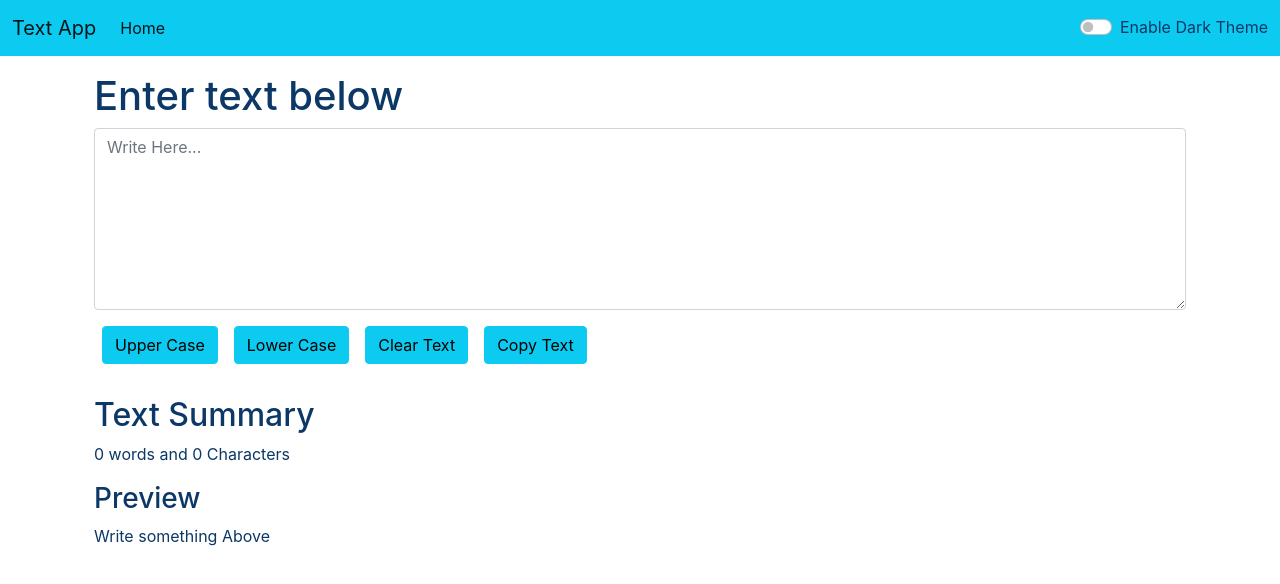
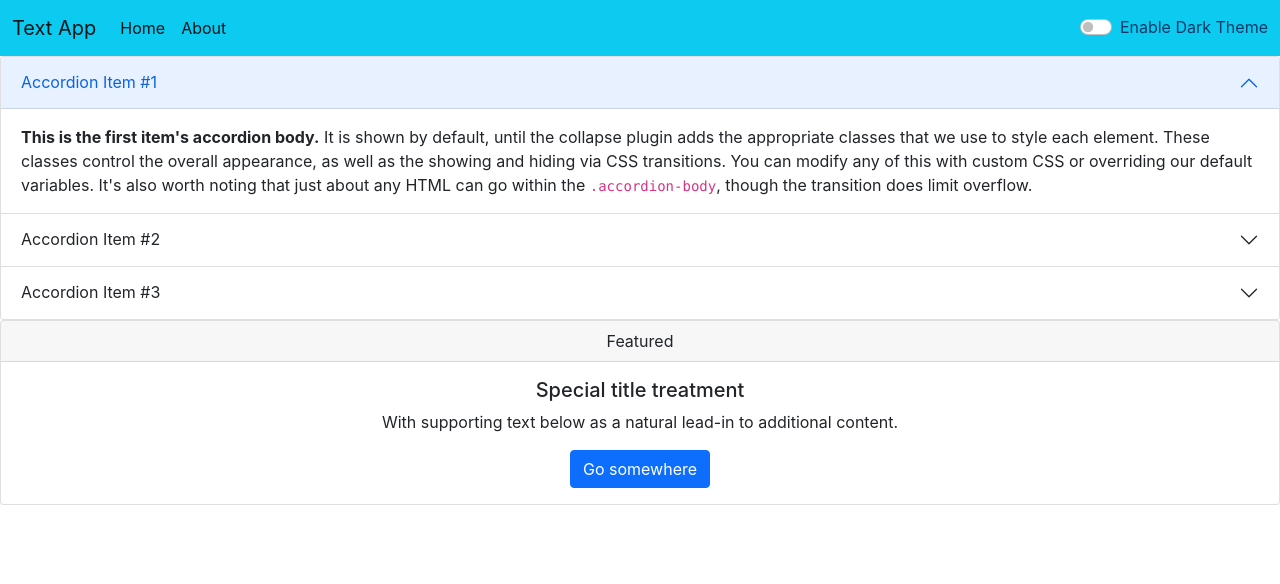
Before and after one commit to rahul-arakka/React_course, a React (Create React App) app: page /about in a window 1280 px wide. Shown: the top 584 px of the page. Built offline with nearby package versions, Linux system fonts and the light colour scheme.

Commit message:
Added Routes in Reacr App

```diff
--- a/package.json
+++ b/package.json
@@ -8,6 +8,7 @@
     "@testing-library/user-event": "^13.5.0",
     "react": "^17.0.2",
     "react-dom": "^17.0.2",
+    "react-router-dom": "^6.2.1",
     "react-scripts": "5.0.0",
     "web-vitals": "^2.1.4"
   },
--- a/src/App.js
+++ b/src/App.js
@@ -1,30 +1,41 @@
-import React ,{useState} from 'react'
+import React, { useState } from "react";
 import "./App.css"; // Import/add any file like this
-import Navbar from './components/Navbar'
+import Navbar from "./components/Navbar";
 import Textform from "./components/Textform";
+import About from "./components/About";
+import Footer from "./components/Footer";
+import {Routes, Route, Link } from "react-router-dom";
 
 function App() {
+  const [mode, setMode] = useState("light");
 
-  const [mode, setMode] = useState('light');
-
-  const changeMode = ()=>{
-    if(mode === 'light'){
-      setMode('dark')
-      document.body.style.backgroundColor = '#0b3866'
+  const changeMode = () => {
+    if (mode === "light") {
+      setMode("dark");
+      document.body.style.backgroundColor = "#0b3866";
+    } else {
+      setMode("light");
+      document.body.style.backgroundColor = "white";
     }
-    else{
-      setMode('light')
-      document.body.style.backgroundColor = 'white'
-    }
-  }
+  };
   return (
     <>
-      {/* <Navbar/> */}
-      {/* Props can be of anytype which we know in JS like 'string', 'array' ,'object' , etc */}
-      <Navbar title="Text App" item = "Home" mode={mode} changemode={changeMode} /> {/*  Here 'title' and 'item' are the props passed to Navbar */}
-      <div className="container">
+      {/* <div className="container">
         <Textform heading="Enter text below" mode = {mode}/>
-      </div>
+      </div> */}
+      {/* <Navbar
+        title="Text App"
+        item="Home"
+        mode={mode}
+        changemode={changeMode}
+      /> */}
+      <Navbar title="Text App" item="Home" mode={mode} changemode={changeMode} />
+      <Routes>
+          <Route path="/about" element={<About />} ></Route>
+          <Route path="/" element={<Textform heading="Enter text below" mode={mode} />}></Route>
+      </Routes>
+      <Footer/>
+
     </>
   );
 }
--- /dev/null
+++ b/src/components/About.js
@@ -0,0 +1,103 @@
+import React from "react";
+
+export default function About() {
+  return (
+    <>
+      <div className="accordion" id="accordionExample">
+        <div className="accordion-item">
+          <h2 className="accordion-header" id="headingOne">
+            <button
+              className="accordion-button"
+              type="button"
+              data-bs-toggle="collapse"
+              data-bs-target="#collapseOne"
+              aria-expanded="true"
+              aria-controls="collapseOne"
+            >
+              Accordion Item #1
+            </button>
+          </h2>
+          <div
+            id="collapseOne"
+            className="accordion-collapse collapse show"
+            aria-labelledby="headingOne"
+            data-bs-parent="#accordionExample"
+          >
+            <div className="accordion-body">
+              <strong>This is the first item's accordion body.</strong> It is
+              shown by default, until the collapse plugin adds the appropriate
+              classes that we use to style each element. These classes control
+              the overall appearance, as well as the showing and hiding via CSS
+              transitions. You can modify any of this with custom CSS or
+              overriding our default variables. It's also worth noting that just
+              about any HTML can go within the <code>.accordion-body</code>,
+              though the transition does limit overflow.
+            </div>
+          </div>
+        </div>
+        <div className="accordion-item">
+          <h2 className="accordion-header" id="headingTwo">
+            <button
+              className="accordion-button collapsed"
+              type="button"
+              data-bs-toggle="collapse"
+              data-bs-target="#collapseTwo"
+              aria-expanded="false"
+              aria-controls="collapseTwo"
+            >
+              Accordion Item #2
+            </button>
+          </h2>
+          <div
+            id="collapseTwo"
+            className="accordion-collapse collapse"
+            aria-labelledby="headingTwo"
+            data-bs-parent="#accordionExample"
+          >
+            <div className="accordion-body">
+              <strong>This is the second item's accordion body.</strong> It is
+              hidden by default, until the collapse plugin adds the appropriate
+              classes that we use to style each element. These classes control
+              the overall appearance, as well as the showing and hiding via CSS
+              transitions. You can modify any of this with custom CSS or
+              overriding our default variables. It's also worth noting that just
+              about any HTML can go within the <code>.accordion-body</code>,
+              though the transition does limit overflow.
+            </div>
+          </div>
+        </div>
+        <div className="accordion-item">
+          <h2 className="accordion-header" id="headingThree">
+            <button
+              className="accordion-button collapsed"
+              type="button"
+              data-bs-toggle="collapse"
+              data-bs-target="#collapseThree"
+              aria-expanded="false"
+              aria-controls="collapseThree"
+            >
+              Accordion Item #3
+            </button>
+          </h2>
+          <div
+            id="collapseThree"
+            className="accordion-collapse collapse"
+            aria-labelledby="headingThree"
+            data-bs-parent="#accordionExample"
+          >
+            <div className="accordion-body">
+              <strong>This is the third item's accordion body.</strong> It is
+              hidden by default, until the collapse plugin adds the appropriate
+              classes that we use to style each element. These classes control
+              the overall appearance, as well as the showing and hiding via CSS
+              transitions. You can modify any of this with custom CSS or
+              overriding our default variables. It's also worth noting that just
+              about any HTML can go within the <code>.accordion-body</code>,
+              though the transition does limit overflow.
+            </div>
+          </div>
+        </div>
+      </div>
+    </>
+  );
+}
--- /dev/null
+++ b/src/components/Footer.js
@@ -0,0 +1,21 @@
+import React from "react";
+
+export default function Footer() {
+  return (
+    <div>
+      <div class="card text-center">
+        <div class="card-header">Featured</div>
+        <div class="card-body">
+          <h5 class="card-title">Special title treatment</h5>
+          <p class="card-text">
+            With supporting text below as a natural lead-in to additional
+            content.
+          </p>
+          <a href="#" class="btn btn-primary">
+            Go somewhere
+          </a>
+        </div>
+      </div>
+    </div>
+  );
+}
--- a/src/components/Navbar.js
+++ b/src/components/Navbar.js
@@ -1,5 +1,6 @@
 import React from "react";
 import PropTypes from "prop-types";
+import { Link } from "react-router-dom";
 
 // Props means properties which are passed in the component as attributes
 
@@ -9,9 +10,9 @@
     <>
     <nav className={`navbar navbar-expand-lg navbar-${props.mode} bg-${props.mode==='light'?'info':'dark'}`}>
       <div className="container-fluid">
-        <a className="navbar-brand" href="/">
+        <Link className="navbar-brand" to="/">
           {props.title}
-        </a>
+        </Link>
         <button
           className="navbar-toggler"
           type="button"
@@ -26,9 +27,14 @@
         <div className="collapse navbar-collapse" id="navbarSupportedContent">
           <ul className="navbar-nav me-auto mb-2 mb-lg-0">
             <li className="nav-item">
-              <a className="nav-link active" aria-current="page" href="/">
-                {props.item}
-              </a>
+              <Link className="nav-link active" aria-current="page" to="/">
+                Home
+              </Link>
+            </li>
+            <li className="nav-item">
+              <Link className="nav-link active" aria-current="page" to="/about">
+                About
+              </Link>
             </li>
           </ul>
           <form className="d-flex">
--- a/src/index.js
+++ b/src/index.js
@@ -3,10 +3,13 @@
 import './index.css';
 import App from './App';
 import reportWebVitals from './reportWebVitals';
+import { BrowserRouter } from "react-router-dom";
 
 ReactDOM.render(
   <React.StrictMode>
+    <BrowserRouter>
     <App />
+    </BrowserRouter>
   </React.StrictMode>,
   document.getElementById('root')
 );
```
Also changed, not shown: 1 other file (tests, documents, lock files or other folders).
